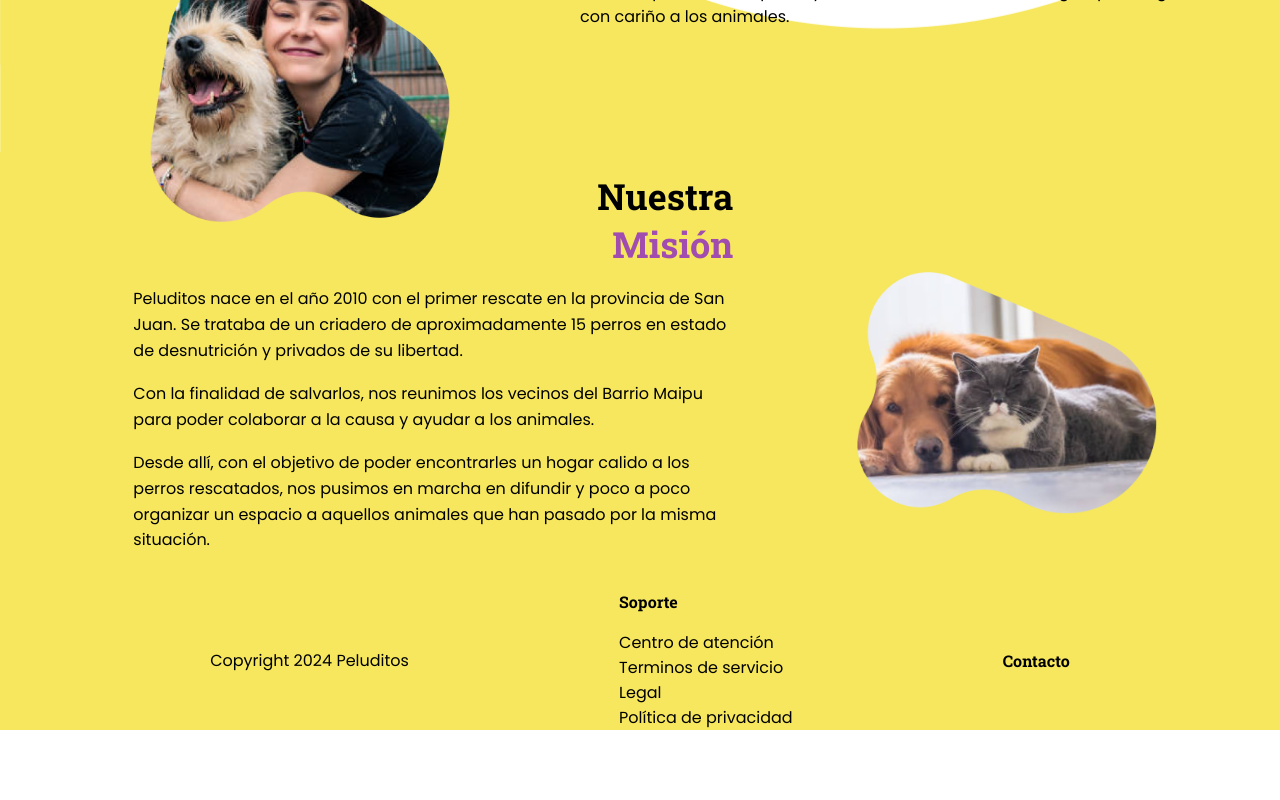
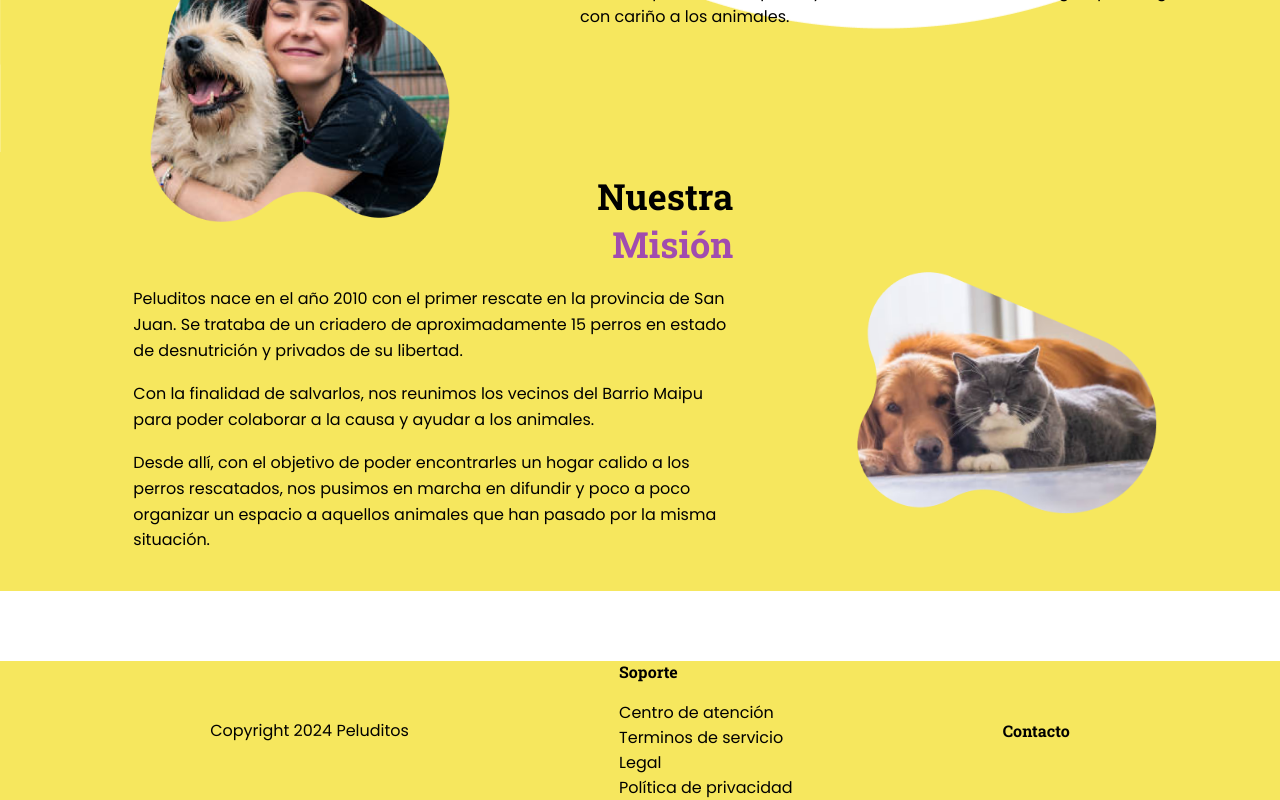
Before and after one commit to No-Country-simulation/c20-49-t-python-react, a React (Vite) app: page /QuienesSomos in a window 1280 px wide. Shown: the part 1298-2098 px from the top of the page. Before the commit the page ends 2028 px from the top, so only its background shows below. Built offline with nearby package versions, Linux system fonts and the light colour scheme.

Commit message:
agrege dos fotos

```diff
--- a/src/components/QuienesSomos/QuienesSomos.css
+++ b/src/components/QuienesSomos/QuienesSomos.css
@@ -94,3 +94,8 @@
     height: auto;
     transform: translate(10px, 100px);
 }
+.cuadrado{
+    width: 100px;
+    height: 70px;
+    background-color: #FFFFFF;
+}
--- a/src/components/QuienesSomos/QuienesSomos.jsx
+++ b/src/components/QuienesSomos/QuienesSomos.jsx
@@ -77,7 +77,7 @@ function QuienesSomos() {
           <img className="fotoTres" src={foto_3} />
         </div>
       </div>
-
+      <div class="cuadrado"></div>
     </main>
   );
 }
```
Also changed, not shown: src/components/QuienesSomos/img/Group.png (added), src/components/QuienesSomos/img/Vector.png (added).
